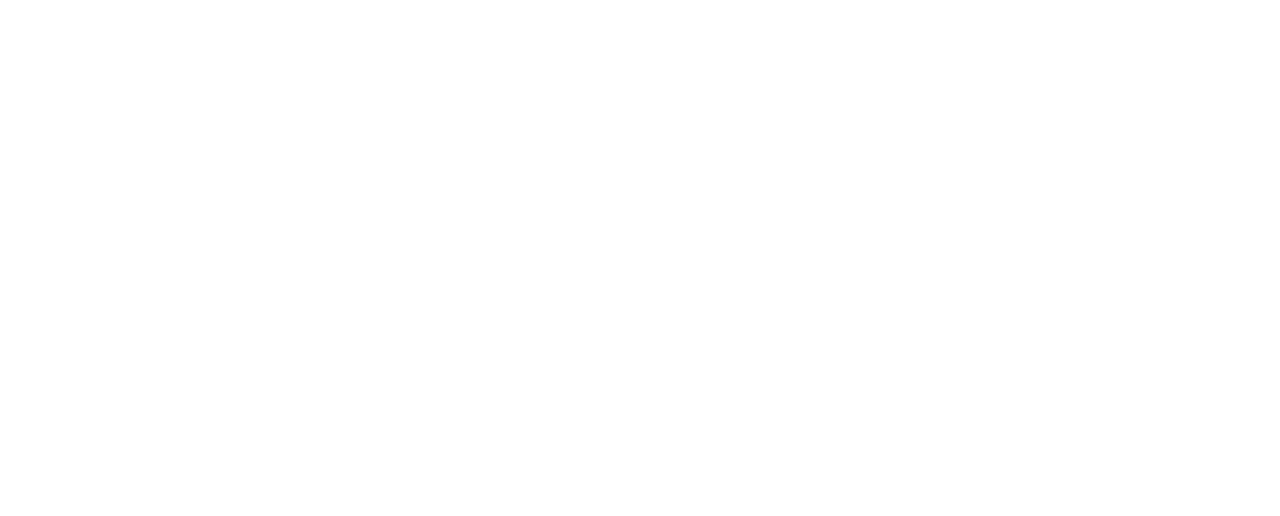
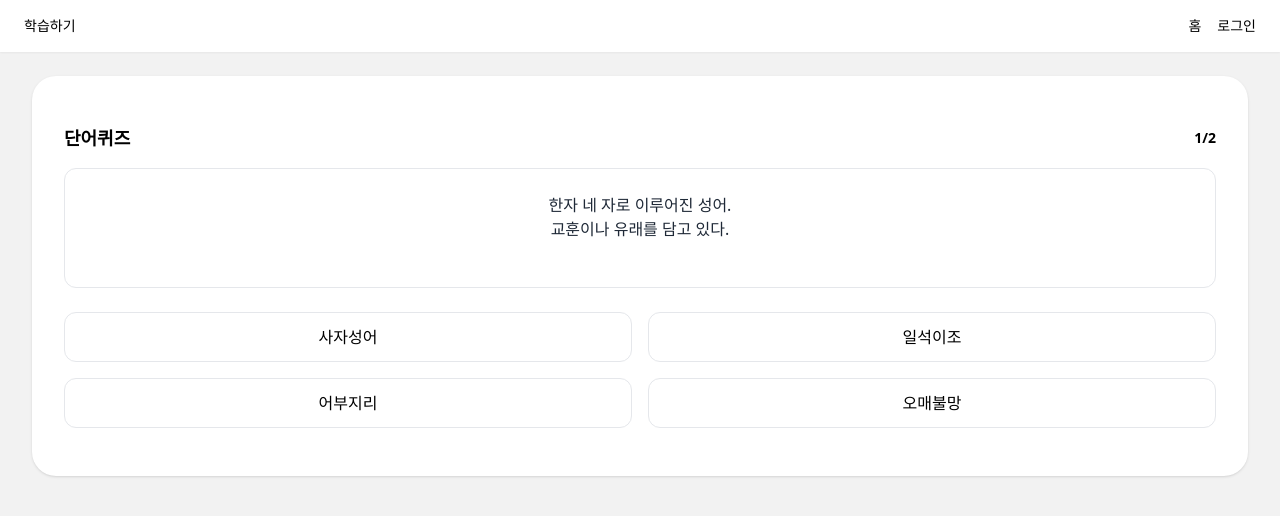
Before and after one commit to saja-mju/frontend, a React (Create React App) app: page /quiz in a window 1280 px wide. Before the commit this address had no page. Shown: the top 516 px of the page. Built offline with nearby package versions, Linux system fonts and the light colour scheme.

Commit message:
대충완성

```diff
--- a/src/App.js
+++ b/src/App.js
@@ -2,6 +2,9 @@
 import { BrowserRouter as Router, Routes, Route } from "react-router-dom";
 import HomePage from "./pages/HomePage";
 import LearnPage from "./pages/LearnPage";
+import WordCardPage from "./pages/WordCardPage";
+import QuizPage from "./pages/QuizPage";
+import WrongNotePage from "./pages/WrongNotePage";
 import { useState } from "react";
 
 function App() {
@@ -10,6 +13,8 @@ function App() {
   const [nickname, setNickname] = useState("");
   const [progress, setProgress] = useState(80);
   const [accuracy, setAccuracy] = useState(30);
+
+  const [wrongAnswersMap, setWrongAnswersMap] = useState({});
 
   return (
     <Router>
@@ -40,6 +45,38 @@ function App() {
             />
           }
         />
+        <Route
+          path="/cards"
+          element={
+            <WordCardPage
+              isLoggedIn={isLoggedIn}
+              setIsLoggedIn={setIsLoggedIn}
+            />
+          }
+        />
+        <Route
+          path="/quiz"
+          element={
+            <QuizPage
+              isLoggedIn={isLoggedIn}
+              setIsLoggedIn={setIsLoggedIn}
+              nickname={nickname}
+              wrongAnswersMap={wrongAnswersMap}
+              setWrongAnswersMap={setWrongAnswersMap}
+            />
+          }
+        />
+        <Route
+          path="/wrong"
+          element={
+            <WrongNotePage
+              isLoggedIn={isLoggedIn}
+              setIsLoggedIn={setIsLoggedIn}
+              nickname={nickname}
+              wrongAnswersMap={wrongAnswersMap}
+            />
+          }
+        />
       </Routes>
     </Router>
   );
--- a/src/pages/HomePage.jsx
+++ b/src/pages/HomePage.jsx
@@ -19,9 +19,9 @@ const HomePage = ({
 
   const menuItems = [
     { title: "학습하기", color: "bg-red-400", link: "/learn" },
-    { title: "낱말카드", color: "bg-orange-300", link: "#" },
-    { title: "단어퀴즈", color: "bg-yellow-300", link: "#" },
-    { title: "오답노트", color: "bg-teal-300", link: "#" },
+    { title: "낱말카드", color: "bg-orange-300", link: "/cards" },
+    { title: "단어퀴즈", color: "bg-yellow-300", link: "/quiz" },
+    { title: "오답노트", color: "bg-teal-300", link: "/wrong" },
   ];
 
   const [password, setPassword] = useState("");
--- /dev/null
+++ b/src/pages/QuizPage.jsx
@@ -0,0 +1,98 @@
+// src/pages/QuizPage.jsx
+import { useState } from "react";
+import Header from "../components/Header";
+
+const QuizPage = ({
+  isLoggedIn,
+  setIsLoggedIn,
+  nickname,
+  wrongAnswersMap,
+  setWrongAnswersMap,
+}) => {
+  const data = [
+    {
+      description: "한자 네 자로 이루어진 성어.\n교훈이나 유래를 담고 있다.",
+      options: ["사자성어", "일석이조", "어부지리", "오매불망"],
+      answer: "사자성어",
+    },
+    {
+      description: "한 번의 노력으로 두 가지 이득을 얻음.",
+      options: ["군계일학", "일석이조", "오십보백보", "호시탐탐"],
+      answer: "일석이조",
+    },
+  ];
+
+  const [index, setIndex] = useState(0);
+  const [feedback, setFeedback] = useState("");
+  const current = data[index];
+
+  const handleClick = (option) => {
+    if (option === current.answer) {
+      setFeedback("정답입니다!");
+    } else {
+      setFeedback("틀렸습니다!");
+
+      // ✅ 유저별로 오답 저장
+      const existing = wrongAnswersMap[nickname] || [];
+      const updatedMap = {
+        ...wrongAnswersMap,
+        [nickname]: [...existing, current],
+      };
+      setWrongAnswersMap(updatedMap);
+    }
+
+    setTimeout(() => {
+      if (index < data.length - 1) {
+        setIndex(index + 1);
+        setFeedback("");
+      }
+    }, 800);
+  };
+
+  return (
+    <div className="min-h-screen bg-[#f2f2f2] flex flex-col">
+      <Header
+        isLoggedIn={isLoggedIn}
+        setIsLoggedIn={setIsLoggedIn}
+        setShowLoginModal={() => {}}
+      />
+
+      <div className="bg-white w-[95%] rounded-3xl shadow px-8 py-12 mx-auto my-6">
+        <div className="flex justify-between items-center mb-4">
+          <h1 className="text-lg font-semibold">단어퀴즈</h1>
+          <span className="text-sm font-bold">
+            {index + 1}/{data.length}
+          </span>
+        </div>
+
+        {feedback && (
+          <div
+            className={`text-center mb-4 text-lg font-bold ${
+              feedback === "정답입니다!" ? "text-green-600" : "text-red-500"
+            }`}
+          >
+            {feedback}
+          </div>
+        )}
+
+        <div className="border rounded-xl p-6 min-h-[120px] whitespace-pre-line text-center text-gray-800 mb-6">
+          {current.description}
+        </div>
+
+        <div className="grid grid-cols-2 gap-4">
+          {current.options.map((option, i) => (
+            <button
+              key={i}
+              onClick={() => handleClick(option)}
+              className="border rounded-xl py-3 text-center text-black hover:bg-gray-100 transition"
+            >
+              {option}
+            </button>
+          ))}
+        </div>
+      </div>
+    </div>
+  );
+};
+
+export default QuizPage;
--- /dev/null
+++ b/src/pages/WordCardPage.jsx
@@ -0,0 +1,63 @@
+// src/pages/WordCardPage.jsx
+import { useState } from "react";
+import Header from "../components/Header";
+
+const WordCardPage = ({ isLoggedIn, setIsLoggedIn }) => {
+  const data = [
+    { hanja: "四字成語" },
+    { hanja: "一石二鳥" },
+    { hanja: "九死一生" },
+    { hanja: "千辛萬苦" },
+  ];
+
+  const [index, setIndex] = useState(0);
+  const current = data[index];
+
+  const prev = () => {
+    if (index > 0) setIndex(index - 1);
+  };
+
+  const next = () => {
+    if (index < data.length - 1) setIndex(index + 1);
+  };
+
+  return (
+    <div className="min-h-screen bg-[#f2f2f2] flex flex-col">
+      <Header
+        isLoggedIn={isLoggedIn}
+        setIsLoggedIn={setIsLoggedIn}
+        setShowLoginModal={() => {}}
+      />
+
+      <div className="bg-white w-[95%] rounded-3xl shadow px-8 py-12 mx-auto my-6 flex flex-col items-center justify-center">
+        <h1 className="text-left text-lg font-semibold w-full mb-6">낱말카드</h1>
+
+        <div className="flex items-center justify-center">
+          <button
+            onClick={prev}
+            className="w-10 h-10 rounded-full bg-white shadow flex items-center justify-center mr-4 disabled:opacity-50"
+            disabled={index === 0}
+          >
+            ◀
+          </button>
+
+          <div className="border-4 border-orange-300 bg-white w-80 h-40 rounded-2xl shadow-md flex items-center justify-center">
+            <span className="text-3xl font-extrabold text-black">
+              {current.hanja}
+            </span>
+          </div>
+
+          <button
+            onClick={next}
+            className="w-10 h-10 rounded-full bg-white shadow flex items-center justify-center ml-4 disabled:opacity-50"
+            disabled={index === data.length - 1}
+          >
+            ▶
+          </button>
+        </div>
+      </div>
+    </div>
+  );
+};
+
+export default WordCardPage;
--- /dev/null
+++ b/src/pages/WrongNotePage.jsx
@@ -0,0 +1,87 @@
+// src/pages/WrongNotePage.jsx
+import { useState } from "react";
+import Header from "../components/Header";
+
+const WrongNotePage = ({ isLoggedIn, setIsLoggedIn, nickname, wrongAnswersMap }) => {
+  const wrongAnswers = wrongAnswersMap[nickname] || [];
+  const [index, setIndex] = useState(0);
+  const [feedback, setFeedback] = useState("");
+  const current = wrongAnswers[index];
+
+  const handleClick = (option) => {
+    if (option === current.answer) {
+      setFeedback("정답입니다!");
+    } else {
+      setFeedback("틀렸습니다!");
+    }
+
+    setTimeout(() => {
+      if (index < wrongAnswers.length - 1) {
+        setIndex(index + 1);
+        setFeedback("");
+      }
+    }, 800);
+  };
+
+  if (wrongAnswers.length === 0) {
+    return (
+      <div className="min-h-screen bg-[#f2f2f2] flex flex-col">
+        <Header
+          isLoggedIn={isLoggedIn}
+          setIsLoggedIn={setIsLoggedIn}
+          setShowLoginModal={() => {}}
+        />
+        <div className="w-full text-center mt-32 text-lg text-gray-600 font-semibold">
+          오답이 없습니다.
+        </div>
+      </div>
+    );
+  }
+
+  return (
+    <div className="min-h-screen bg-[#f2f2f2] flex flex-col">
+      <Header
+        isLoggedIn={isLoggedIn}
+        setIsLoggedIn={setIsLoggedIn}
+        setShowLoginModal={() => {}}
+      />
+
+      <div className="bg-white w-[95%] rounded-3xl shadow px-8 py-12 mx-auto my-6">
+        <div className="flex justify-between items-center mb-4">
+          <h1 className="text-lg font-semibold">오답노트</h1>
+          <span className="text-sm font-bold">
+            {index + 1}/{wrongAnswers.length}
+          </span>
+        </div>
+
+        {feedback && (
+          <div
+            className={`text-center mb-4 text-lg font-bold ${
+              feedback === "정답입니다!" ? "text-green-600" : "text-red-500"
+            }`}
+          >
+            {feedback}
+          </div>
+        )}
+
+        <div className="border rounded-xl p-6 min-h-[120px] whitespace-pre-line text-center text-gray-800 mb-6">
+          {current.description}
+        </div>
+
+        <div className="grid grid-cols-2 gap-4">
+          {current.options.map((option, i) => (
+            <button
+              key={i}
+              onClick={() => handleClick(option)}
+              className="border rounded-xl py-3 text-center text-black hover:bg-gray-100 transition"
+            >
+              {option}
+            </button>
+          ))}
+        </div>
+      </div>
+    </div>
+  );
+};
+
+export default WrongNotePage;
```
